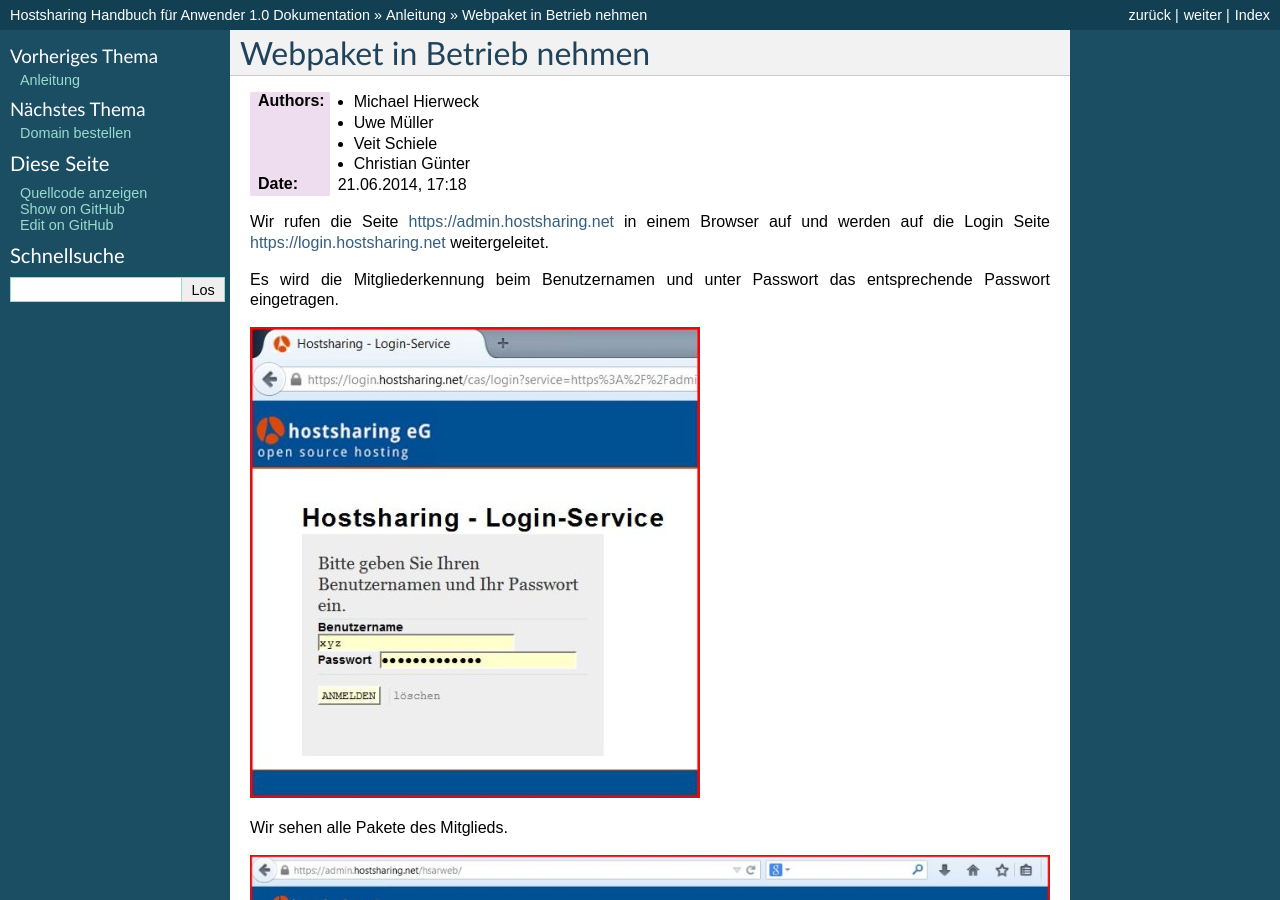
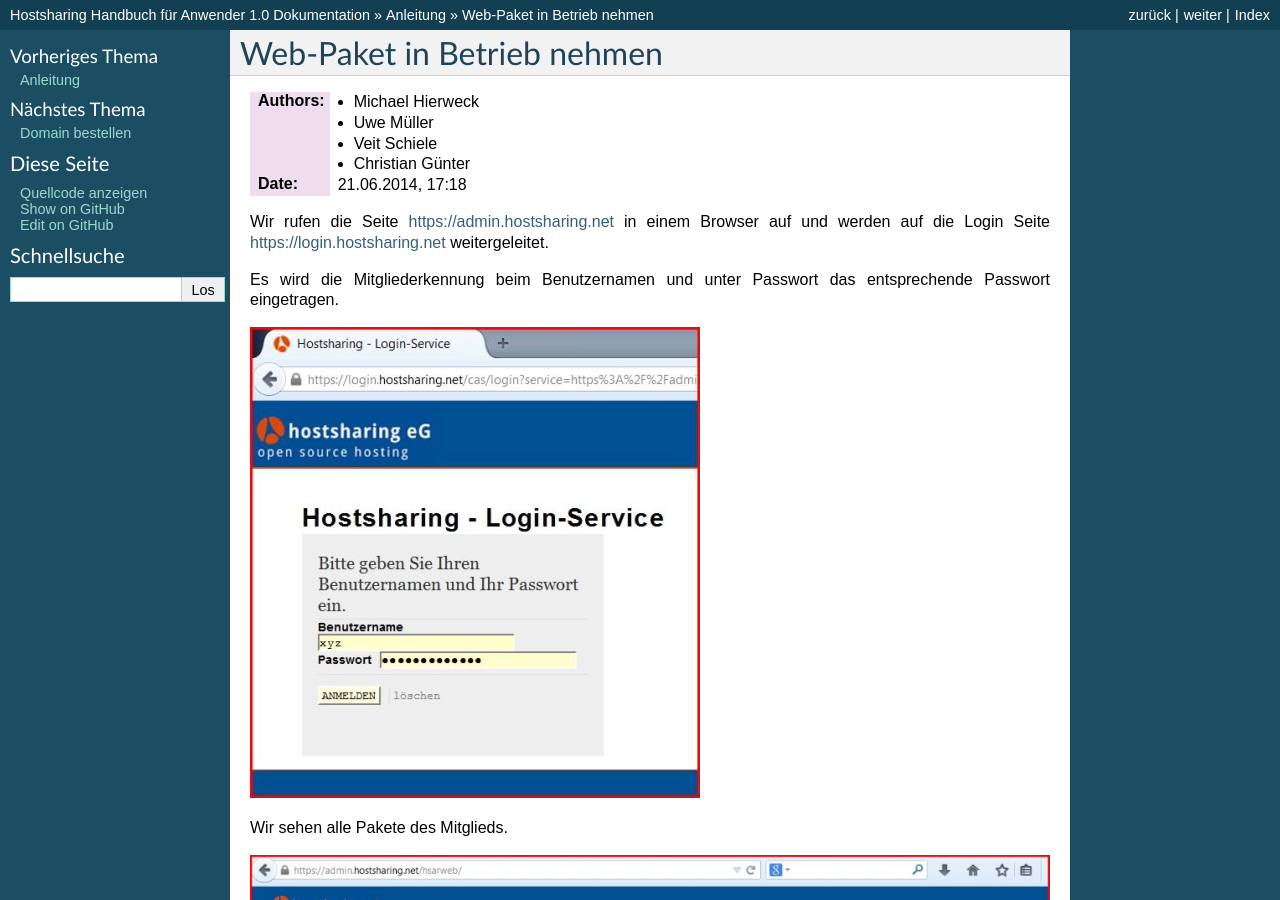
Before and after one commit to hostsharing/hs.docs.users, a Sphinx documentation site: the page built from source/anleitung/paket.rst, in a window 1280 px wide and 900 px high. Built offline with Sphinx 7.4.7, drawn with Linux system fonts in a browser that asks for light colours; pages that are not in the unit, such as notebooks, are missing from menus; some of the changed text lies outside the part shown.

Commit message:
Fixed typo.

```diff
--- a/source/anleitung/paket.rst
+++ b/source/anleitung/paket.rst
@@ -1,6 +1,6 @@
-==========================
-Webpaket in Betrieb nehmen
-==========================
+===========================
+Web-Paket in Betrieb nehmen
+===========================
 
 .. |date| date:: %d.%m.%Y
 .. |time| date:: %H:%M
```
